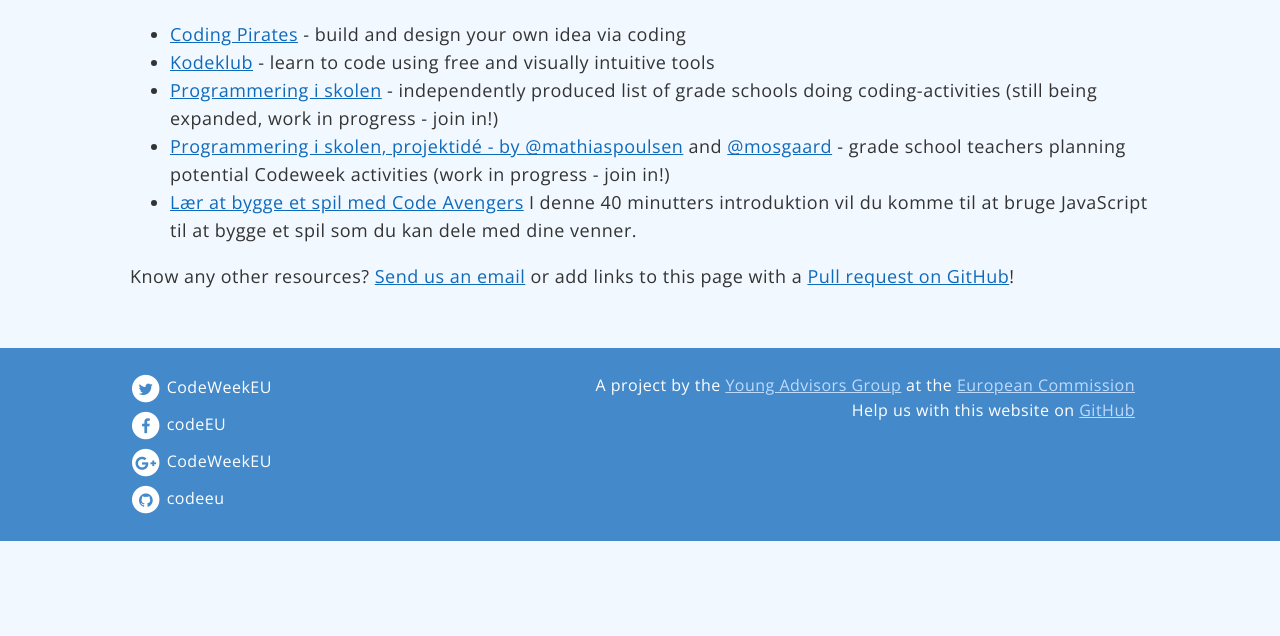
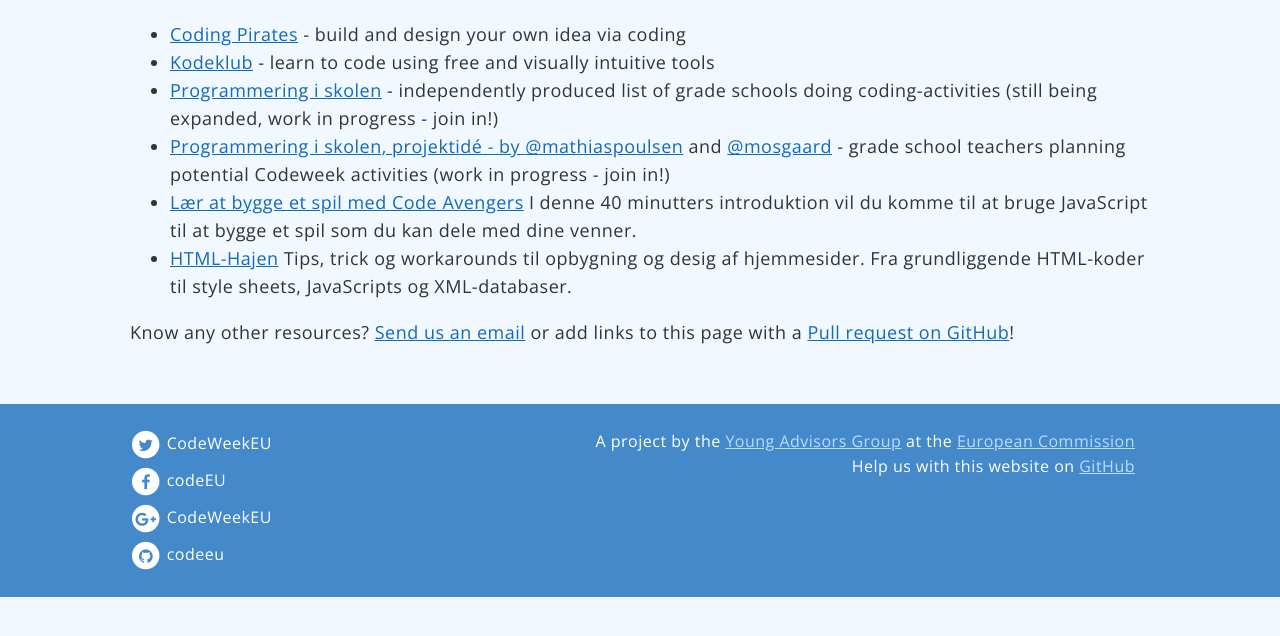
Before and after one commit to codeeu/codeeu.github.io, a Jekyll site: the page built from resources/denmark/index.html, in a window 1280 px wide, cut to the strip 167-803 px from the top of the page. Built offline with Jekyll 4.4.1, drawn with Linux system fonts in a browser that asks for light colours; nearby versions of some CDN libraries; Markdown is read by kramdown in place of the engine named in the settings.

Commit message:
added HTML-Hajen

```diff
--- a/resources/denmark/index.html
+++ b/resources/denmark/index.html
@@ -9,6 +9,7 @@
    	<li><a href="https://docs.google.com/a/okfn.org/spreadsheets/d/1uXvSZWBy-IcWOl0LlUG_2-SxQJzsLOobf2ZddP85GIQ/edit#gid=0">Programmering i skolen</a> - independently produced list of grade schools doing coding-activities (still being expanded, work in progress - join in!)</a></li>
    	<li><a href="https://docs.google.com/a/okfn.org/document/d/1QyQ5Tm4XEHpizRvju3RBytGsMv6Qv0OM-Gw6cZhXdTU/edit#">Programmering i skolen, projektidé - by <a href="https://twitter.com/mathiaspoulsen">@mathiaspoulsen</a> and <a href="http://twitter.com/mosgaard">@mosgaard</a></a> - grade school teachers planning potential Codeweek activities (work in progress - join in!)</a></li>
    	<li><a href="http://www.codeavengers.com/javascript/17?l=da">Lær at bygge et spil med Code Avengers</a> I denne 40 minutters introduktion vil du komme til at bruge JavaScript til at bygge et spil som du kan dele med dine venner.</li>
+   	<li><a href="http://html-hajen.dk/">HTML-Hajen</a> Tips, trick og workarounds til opbygning og desig af hjemmesider. Fra grundliggende HTML-koder til style sheets, JavaScripts og XML-databaser.</li>
   </ul>
 
   <p>Know any other resources? <a href="mailto:{{site.contact.email}}">Send us an email</a> or add links to this page with a <a href="https://github.com/codeeu/codeeu.github.io">Pull request on GitHub</a>!</p>
```
